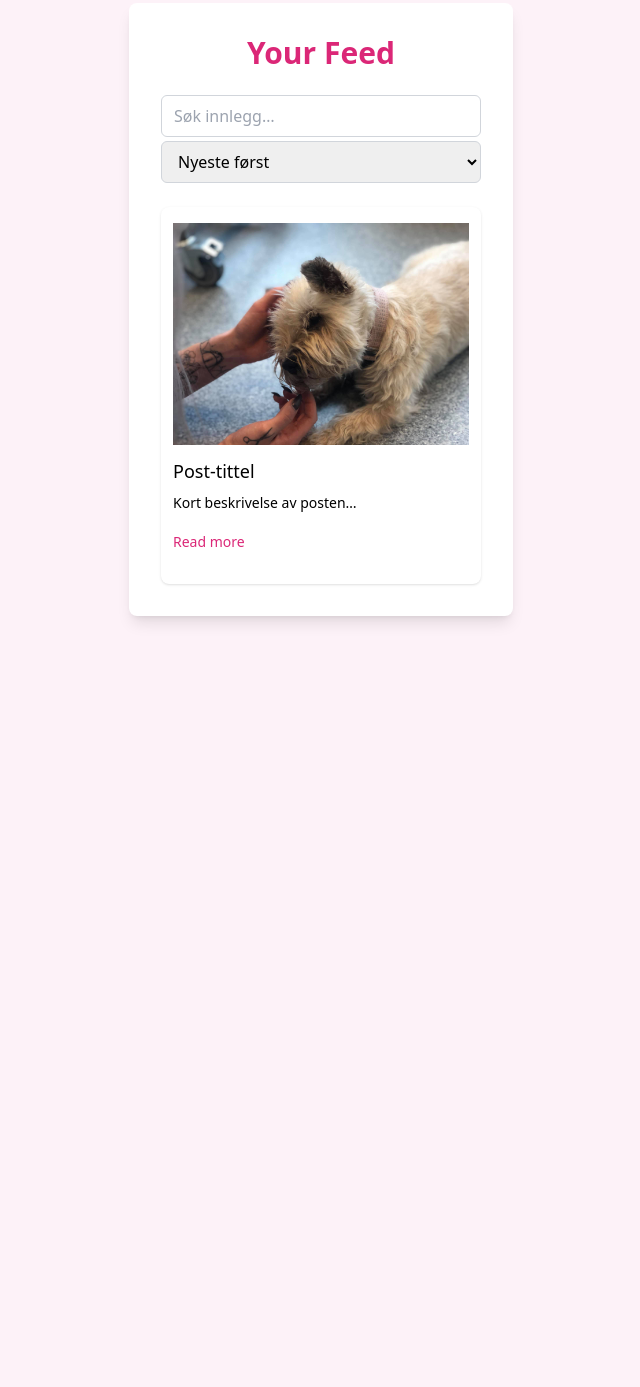
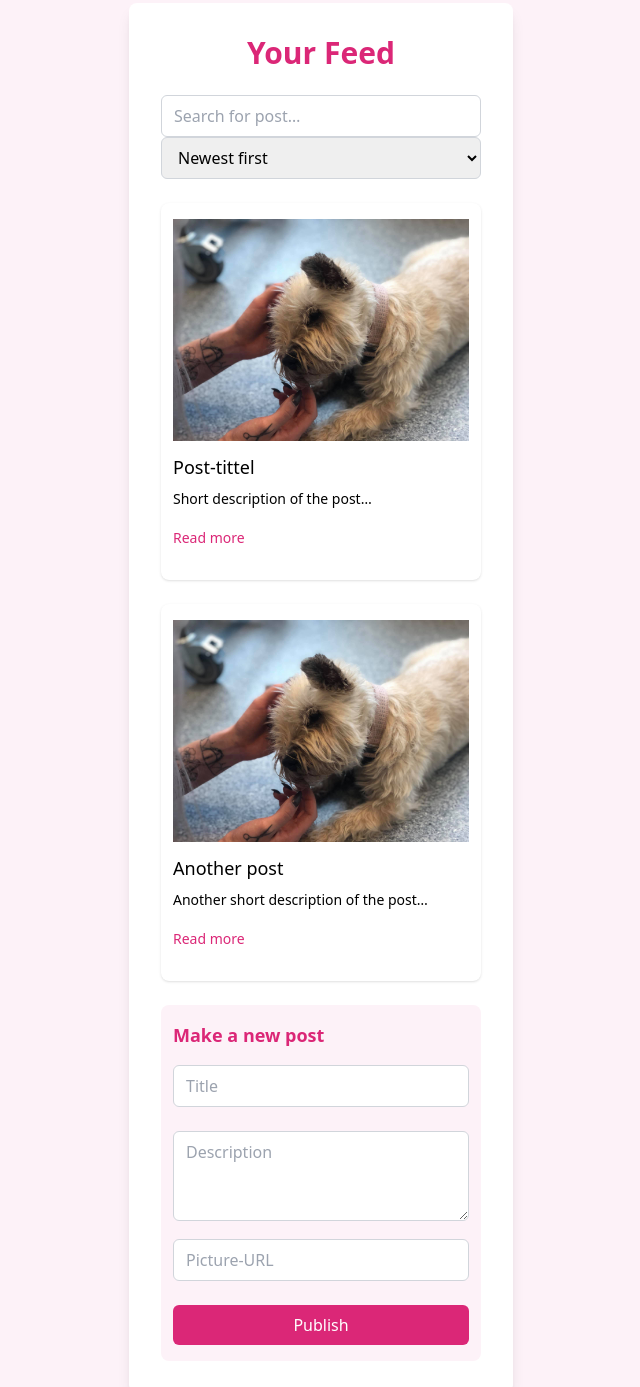
Before and after one commit to AilinMari/framework-ca, a website: page feed/index.html in a window 1280 px wide. Shown: the part 78-1465 px from the top of the page, without its empty margins (319-959 px from the left). Before the commit the page ends 800 px from the top, so only its background shows below. Drawn offline with Linux system fonts and the light colour scheme.

Commit message:
added some required elements, and more css

```diff
--- a/feed/index.html
+++ b/feed/index.html
@@ -19,7 +19,7 @@
       </a>
       <a
         href="/feed/index.html"
-        class="relative flex flex-col items-center text-pink-600 font-semibold hover:text-pink-800 transition"
+        class="relative flex flex-col items-center text-pink-600 font-bold hover:text-pink-800 transition"
       >
         <span>Feed</span>
       </a>
@@ -30,31 +30,30 @@
         <span>Profile</span>
       </a>
     </nav>
-
-    <main class="bg-pink-50 flex justify-center">
+    <main class="flex justify-center mt-8">
       <div class="bg-white p-8 rounded-lg shadow-lg w-full max-w-sm">
-        <header class="mb-4">
+        <header class="mb-6">
           <h1 class="text-3xl font-bold text-pink-600 text-center mb-6">
             Your Feed
           </h1>
-          <div class="flex flex-col gap-4 mb-6">
+          <form class="flex flex-col gap-4 mb-6">
             <input
               type="text"
-              placeholder="Søk innlegg…"
+              placeholder="Search for post…"
               class="w-full px-3 py-2 border border-gray-300 rounded-md focus:outline-none focus:ring-2 focus:ring-pink-500"
             />
             <select
-              class="w-full px-3 py-2 border border-gray-300 rounded-md focus:outline-none focus:ring-2 focus:ring-pink-500 mt-1"
+              class="w-full px-3 py-2 border border-gray-300 rounded-md focus:outline-none focus:ring-2 focus:ring-pink-500"
             >
-              <option>Nyeste først</option>
-              <option>Eldste først</option>
+              <option>Newest first</option>
+              <option>Oldest first</option>
             </select>
-          </div>
+          </form>
         </header>
-        <section class="space-y-8">
+        <section class="space-y-8 mb-6">
 
           <article
-            class="bg-white rounded-lg shadow hover:shadow-lg transition py-2"
+            class="bg-white rounded-lg shadow hover:shadow-lg transition py-2 mt-6"
           >
             <img
               src="/images/placeholder2.jpg"
@@ -64,17 +63,60 @@
             <div class="p-4">
               <h2 class="font-semibold text-lg mb-2 px-3">Post-tittel</h2>
               <p class="text-gray-600 text-sm mb-4 px-3">
-                Kort beskrivelse av posten…
+                Short description of the post…
               </p>
-              <button
-                class="text-pink-600 hover:underline text-sm px-3 mb-6"
-              >
+              <button class="text-pink-600 hover:underline text-sm px-3 mb-6">
                 Read more
               </button>
             </div>
           </article>
-          <!-- Dupliser artikkel-blokken for flere innlegg -->
+
+          <article
+            class="bg-white rounded-lg shadow hover:shadow-lg transition py-2 mt-6"
+          >
+            <img
+              src="/images/placeholder2.jpg"
+              alt="Thumbnail"
+              class="w-full h-40 object-cover rounded-t-lg px-3 mb-3 mt-2"
+            />
+            <div class="p-4">
+              <h2 class="font-semibold text-lg mb-2 px-3">Another post</h2>
+              <p class="text-gray-600 text-sm mb-4 px-3">
+                Another short description of the post…
+              </p>
+              <button class="text-pink-600 hover:underline text-sm px-3 mb-6">
+                Read more
+              </button>
+            </div>
+          </article>
         </section>
+        <form class="bg-pink-50 rounded-lg p-4 shadow-inner py-4 px-3
+        mt-6">
+          <h2 class="text-lg font-bold text-pink-600 mb-4">Make a new post</h2>
+          <input
+            type="text"
+            placeholder="Title"
+            class="w-full px-3 py-2 border border-gray-300 rounded-md focus:outline-none focus:ring-2 focus:ring-pink-500 mb-6"
+            required
+          />
+          <textarea
+            placeholder="Description"
+            class="w-full px-3 py-2 border border-gray-300 rounded-md focus:outline-none focus:ring-2 focus:ring-pink-500 mb-3"
+            rows="3"
+            required
+          ></textarea>
+          <input
+            type="url"
+            placeholder="Picture-URL"
+            class="w-full px-3 py-2 border border-gray-300 rounded-md focus:outline-none focus:ring-2 focus:ring-pink-500 mb-6"
+          />
+          <button
+            type="submit"
+            class="w-full bg-pink-600 text-white py-2 rounded-md hover:bg-pink-700 transition font-semibold"
+          >
+            Publish
+          </button>
+        </form>
       </div>
     </main>
   </body>
```
Also changed, not shown: index.html (+5 -5 lines), profile/index.html (+42 -7 lines), css/style.css.
